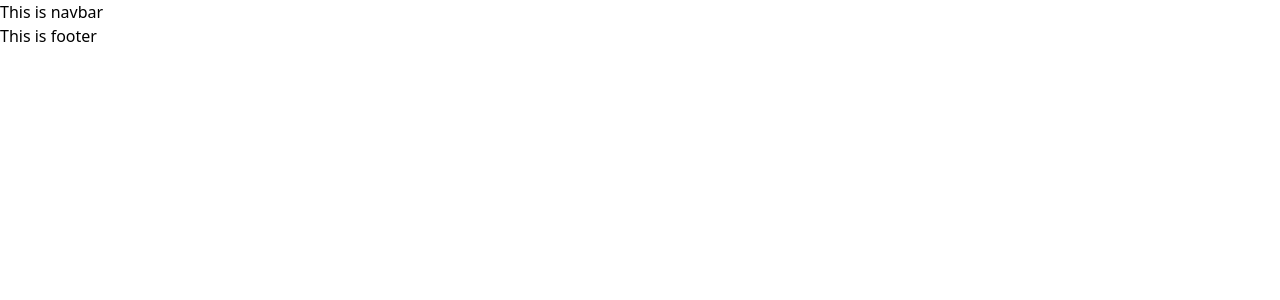
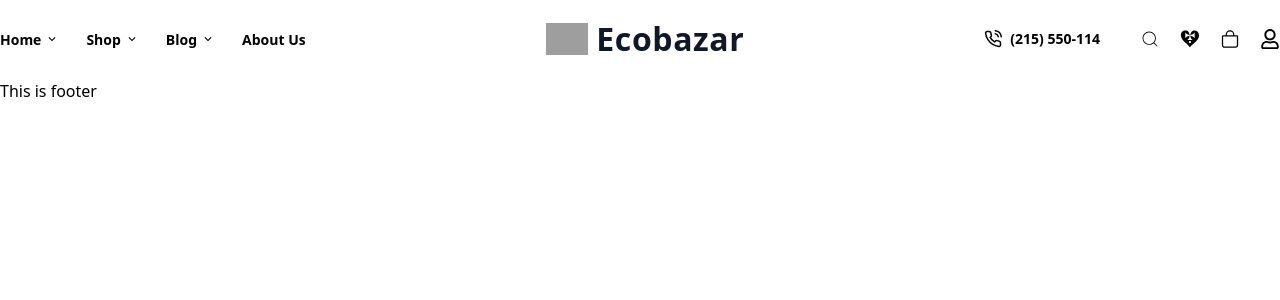
Before and after one commit to Tirtho-Ray/Eco-Bazar-Client, a React (Vite) app: page / in a window 1280 px wide. Shown: the top 300 px of the page. Built offline with nearby package versions, Linux system fonts and the light colour scheme; grey boxes are pictures that could not be loaded.

Commit message:
create done navbar pixel perfect

```diff
--- a/src/components/navbar/Navbar.jsx
+++ b/src/components/navbar/Navbar.jsx
@@ -1,12 +1,59 @@
 import React from 'react';
+import { MdOutlineKeyboardArrowDown } from "react-icons/md";
+import { FiPhoneCall } from "react-icons/fi";
+import { CiSearch } from "react-icons/ci";
+import { GiRoyalLove } from "react-icons/gi";
+import { IoBagOutline } from "react-icons/io5";
+import { FaRegUser } from "react-icons/fa";
+import logo from "../../assets/logo/plant.png"
+
+const navLinks = [
+  { name: "Home", href: "/", icon: <MdOutlineKeyboardArrowDown /> },
+  { name: "Shop", href: "/shop", icon: <MdOutlineKeyboardArrowDown /> },
+  { name: "Blog", href: "/blog", icon: <MdOutlineKeyboardArrowDown /> },
+  { name: "About Us", href: "/about",  },
+];
+
+const MainHeader = () => {
+  return (
+    <header className='w-full  py-[18px] font-poppins font-semibold'>
+      <nav className='flex justify-between items-center max-w-[1440px] mx-auto'>
 
 
-const Navbar = () => {
-    return (
-        <div>
-          This is navbar
+        <ul className='flex items-center gap-[27px] list-none'>
+          {navLinks.map((item, index) => (
+            <li key={index} className='flex items-center gap-1 font-poppins  text-[14px] hover:text-blue-600 transition cursor-pointer'>
+              <a href={item.href}>{item.name}</a> {item.icon}
+            </li>
+          ))}
+        </ul>
+
+
+        <div className='text-2xl font-semibold text-gray-900 tracking-wide'>
+          <div className='flex gap-2 items-center'>
+            <img className='h-[32px] w-32[px]' src={logo} alt="" />
+            <h className="text-[32px]">Ecobazar</h>
+          </div>
         </div>
-    );
+
+
+        <div className='flex items-center gap-[40px]'>
+          <div className='flex items-center gap-2  text-sm'>
+            <FiPhoneCall className='text-lg' />
+            <span>(215) 550-114</span>
+          </div>
+
+
+          <div className='flex items-center gap-5 font-poppins  text-xl'>
+            <CiSearch className='hover:text-blue-600 transition cursor-pointer' />
+            <GiRoyalLove className='hover:text-blue-600 transition cursor-pointer' />
+            <IoBagOutline className='hover:text-blue-600 transition cursor-pointer' />
+            <FaRegUser className='hover:text-blue-600 transition cursor-pointer' />
+          </div>
+        </div>
+      </nav>
+    </header>
+  );
 };
 
-export default Navbar;
+export default MainHeader;
```
